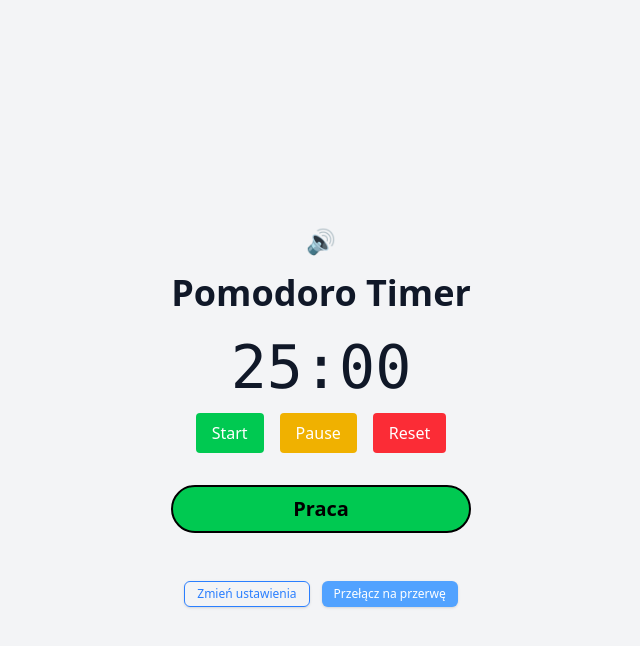
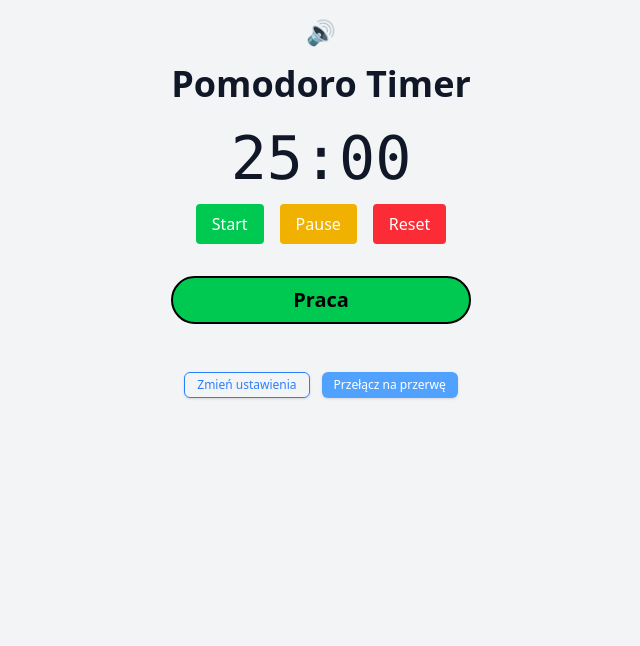
Before and after one commit to BartoszBee/pomodoro-timer, a Next.js app: page / in a window 1280 px wide. Shown: the top 646 px of the page, without its empty margins (319-959 px from the left). Built offline with nearby package versions, Linux system fonts and the light colour scheme.

Commit message:
layout changes

```diff
--- a/components/Timer.tsx
+++ b/components/Timer.tsx
@@ -31,10 +31,10 @@ export default function Timer() {
   };
 
   return (
-    <div className="flex flex-col items-center justify-center min-h-screen relative px-4">
+    <div className="flex flex-col items-center flex-start min-h-screen relative px-4">
       <button
         onClick={toggleSound}
-        className="mb-4 text-2xl"
+        className="mb-4 text-2xl cursor-pointer"
         aria-label={isSoundOn ? "Wyłącz dźwięk" : "Włącz dźwięk"}
       >
         {isSoundOn ? "🔊" : "🔇"}
```
